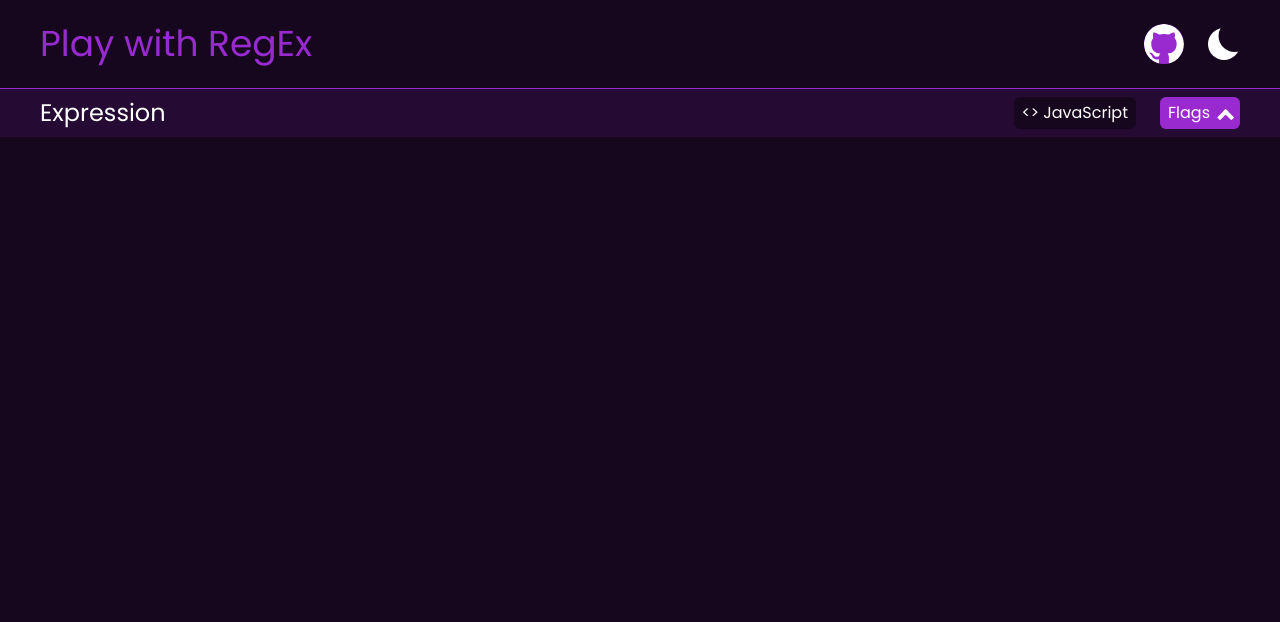
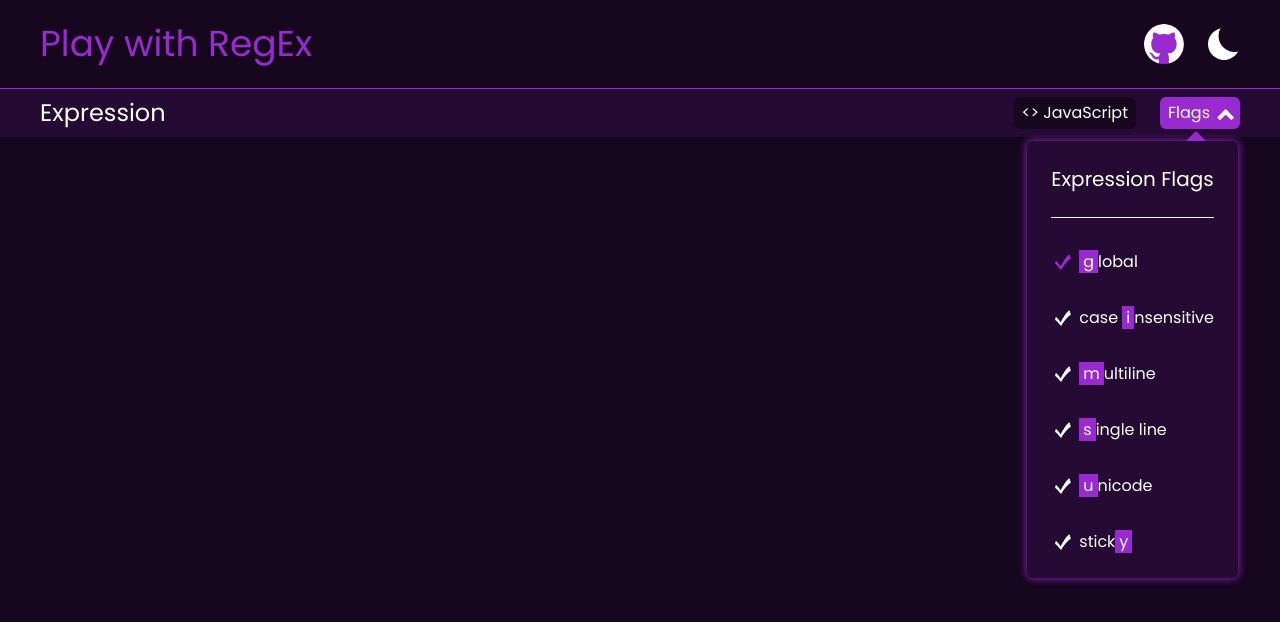
Before and after one commit to Inayath-Hussain/play-with-regex, a React (Vite) app: page / in a window 1280 px wide. Both pictures are taken after a click on the element "Flags". Shown: the top 622 px of the page. Built offline with nearby package versions, Linux system fonts and the light colour scheme.

Commit message:
Add: flags and flag selection feature

```diff
--- a/package.json
+++ b/package.json
@@ -10,13 +10,16 @@
     "preview": "vite preview"
   },
   "dependencies": {
+    "html-react-parser": "^4.2.2",
     "react": "^18.2.0",
     "react-dom": "^18.2.0",
-    "react-router-dom": "^6.16.0"
+    "react-router-dom": "^6.16.0",
+    "sanitize-html": "^2.11.0"
   },
   "devDependencies": {
     "@types/react": "^18.2.15",
     "@types/react-dom": "^18.2.7",
+    "@types/sanitize-html": "^2.9.1",
     "@typescript-eslint/eslint-plugin": "^6.0.0",
     "@typescript-eslint/parser": "^6.0.0",
     "@vitejs/plugin-react": "^4.0.3",
--- a/src/App.css
+++ b/src/App.css
@@ -24,13 +24,6 @@
 
 
 /* flag dropdown */
-/* #flags {
-  border-width: 0 3px 3px 0;
-  padding: 3px;
-  transform: rotate(45deg);
-  -webkit-transform: rotate(45deg);
-} */
-
 #flags {
   transform: rotate(45deg);
   position: relative;
@@ -53,3 +46,44 @@
 .drop-down-open#flags::after {
   transform: rotate(180deg) !important;
 }
+
+/* flag drop down end */
+
+/* flag options position */
+.tool-tip {
+  top: calc(100% - 8px);
+}
+
+@keyframes fade-out {
+  0% {
+    opacity: 1;
+  }
+
+  100% {
+    opacity: 0;
+    display: none;
+  }
+}
+
+@keyframes fade-in {
+  0% {
+    opacity: 0;
+  }
+
+  100% {
+    opacity: 1;
+    display: block;
+  }
+}
+
+.open {
+  animation: fade-in 500ms ease forwards;
+}
+
+.close {
+  animation: fade-out 500ms ease forwards;
+}
+
+em{
+  @apply px-1 bg-primary;
+}
--- /dev/null
+++ b/src/components/flags.tsx
@@ -0,0 +1,74 @@
+import { MutableRefObject, useEffect, useRef } from 'react'
+import FlagsInput from "./flagsInput"
+
+interface Ilist {
+    value: string,
+    name: string
+}
+
+interface Iprops {
+    isDropDownOpen: boolean
+    handleDropDown: () => void
+    selectedFlags: string[]
+    handleSelection: (value: string) => void
+    buttonRef: MutableRefObject<HTMLDivElement | null>
+}
+
+const Flags: React.FC<Iprops> = ({ isDropDownOpen, handleDropDown, selectedFlags, handleSelection, buttonRef }) => {
+    const dropDownRef = useRef<HTMLDivElement | null>(null)
+
+    const flags: Ilist[] = [
+        { value: 'g', name: 'global' },
+        { value: 'i', name: 'case insensitive' },
+        { value: 'm', name: 'multiline' },
+        { value: 's', name: 'single line' },
+        { value: 'u', name: 'unicode' },
+        { value: 'y', name: 'sticky' }
+    ]
+
+    useEffect(() => {
+        const closeDropDown = (e: MouseEvent) => {
+            console.log(buttonRef.current?.contains(e.target as Node))
+            if (isDropDownOpen && (dropDownRef.current && !dropDownRef.current.contains(e.target as Node))
+                && !buttonRef.current?.contains(e.target as Node)) {
+
+                handleDropDown()
+                console.log('close')
+            }
+        }
+
+        document.addEventListener('click', closeDropDown)
+
+        return () => {
+            document.removeEventListener('click', closeDropDown)
+        }
+    }, [isDropDownOpen])
+
+    return (
+        <div ref={dropDownRef} className={`${isDropDownOpen ? 'open' : 'close'} absolute tool-tip cursor-default
+        `} onClick={e => e.stopPropagation()}>
+
+            {/* connector(tool-tip arrow) */}
+            <div className="border-[10px] border-b-primary border-transparent border-solid w-0 h-0 transition-all duration-500 right-1/2" />
+
+            <div className="px-6 bg-secondary flex flex-col justify-start items-start gap-2 absolute flag-list -right-9 pb-3
+            shadow-flags shadow-primary rounded-md
+            md:gap-4 md:-right-8 md:pb-6">
+
+                <h2 className="py-3 text-xl border-b border-text w-max
+                md:text-xl md:py-6">
+                    Expression Flags
+                </h2>
+
+                {flags.map(f => (
+                    <FlagsInput key={f.value} name={f.name} value={f.value} selected={selectedFlags.includes(f.value)} handleSelection={handleSelection} />
+                ))}
+
+            </div>
+
+
+        </div>
+    );
+}
+
+export default Flags;
--- /dev/null
+++ b/src/components/flagsInput.tsx
@@ -0,0 +1,35 @@
+import sanitizeHTML from 'sanitize-html'
+import htmlReactParser from 'html-react-parser'
+
+interface Iprops {
+    value: string
+    name: string
+    selected: boolean
+    handleSelection: (value: string) => void
+}
+
+const FlagsInput: React.FC<Iprops> = ({ value, name, selected, handleSelection }) => {
+
+    const newName = name.replace(value, `<em>${value}</em>`)
+
+    const sanitizedText = sanitizeHTML(newName, { allowedTags: ['em'] })
+
+
+    return (
+        <>
+            <input type="checkbox" name="" id={value} className="w-0 h-0" onChange={() => handleSelection(value)} />
+            <label htmlFor={value} className="flex flex-row justify-center items-center gap-1 cursor-pointer w-max">
+
+                <svg xmlns="http://www.w3.org/2000/svg" xmlnsXlink="http://www.w3.org/1999/xlink" viewBox="0,0,256,256" width="24px" height="24px">
+                    <g fill="none" fillRule="nonzero" stroke="none" strokeWidth="1" strokeLinecap="butt" strokeLinejoin="miter" strokeMiterlimit="10" strokeDasharray="" strokeDashoffset="0" fontFamily="none" fontWeight="none" fontSize="none" textAnchor="none" style={{ mixBlendMode: "normal" }}><g transform="scale(0.5,0.5)">
+                        <path className={`${selected ? 'fill-primary' : 'fill-white'} transition-all duration-500`} d="M424.3,180c-1,-1.2 -1.5,-2.8 -1.5,-4.3c-14.8,-26.1 -15.7,-58 -30.5,-84.1c-41.7,23.4 -70.2,65.1 -97.4,103.1c-16.4,22.9 -31.1,46.4 -44.6,71.1c-13.6,24.8 -26.8,49.9 -42,73.8c-2.2,3.4 -7.9,5 -10.3,0.7c-7.2,-13.3 -15.3,-26.2 -24.6,-38.2c-8,-10.3 -17.1,-19.5 -25.3,-29.6c-12.7,-15.7 -26.3,-34.5 -43.9,-45.4c-6.4,21 -13.9,41.8 -17.2,63.6c24.6,15.9 43.4,38.9 61.5,61.6c21.2,26.6 43.1,52 66.9,76.3c15.4,-20.1 26,-43.5 38.8,-65.3c15.1,-25.7 32.7,-49.4 51.4,-72.6c18.7,-23.2 40.3,-43.7 62,-63.9c10.2,-9.5 22.2,-17.3 33.1,-26c8.2,-6.6 16.2,-13.4 23.7,-20.7c0,0.1 0,0 -0.1,-0.1z" fill="inherit"></path>
+                        <path d="M436.2,170.3h-2.8c-16.3,-27.7 -16.2,-62.6 -34,-89.9c-1.9,-3 -5.4,-3.1 -8.3,-1.6c-45.6,23.1 -76.2,67.7 -105.2,108.1c-16.6,23.2 -31.6,47 -45.4,72c-12.3,22.3 -24.1,44.8 -37.4,66.6c-6,-10.4 -12.6,-20.4 -19.9,-29.9c-8.2,-10.8 -17.8,-20.3 -26.3,-30.8c-15.2,-18.7 -31.4,-40.9 -53.7,-51.5c-3.7,-1.8 -7.4,0.5 -8.5,4.2c-6.8,23.7 -15.8,47 -19.5,71.4c0,0.1 0,0.2 0,0.4c-2,2.7 -2.2,7.1 1.6,9.4c26.5,15.6 46,40.8 64.9,64.6c22,27.7 45.2,54.1 70.2,79.1c2.3,2.3 6.4,1.8 8.4,-0.5c17.2,-20.6 28.7,-45 41.8,-68.2c14.7,-25.9 32,-50.3 51.1,-73.2c19.2,-22.9 40,-43.7 61.9,-64c10.4,-9.7 22.6,-17.7 33.8,-26.6c9,-7.2 17.7,-14.7 25.9,-22.8c2.3,-0.5 4.2,-2.1 4.6,-4.7c0.6,-0.6 1.2,-1.3 1.8,-1.9c3.8,-4.4 0,-10.2 -5,-10.2zM400.7,201c-10.9,8.7 -22.8,16.5 -33.1,26c-21.8,20.2 -43.4,40.7 -62,63.9c-18.7,23.2 -36.3,46.8 -51.4,72.6c-12.8,21.8 -23.4,45.2 -38.8,65.3c-23.8,-24.2 -45.8,-49.7 -66.9,-76.3c-18.1,-22.7 -37,-45.8 -61.5,-61.6c3.3,-21.8 10.8,-42.6 17.2,-63.6c17.7,10.9 31.2,29.7 43.9,45.4c8.2,10.1 17.3,19.3 25.3,29.6c9.3,12 17.4,24.9 24.6,38.2c2.4,4.4 8.1,2.7 10.3,-0.7c15.3,-23.9 28.4,-49 42,-73.8c13.5,-24.7 28.2,-48.2 44.6,-71.1c27.2,-38 55.8,-79.8 97.4,-103.1c14.8,26.1 15.7,58 30.5,84.1c0,1.5 0.5,3.1 1.5,4.3c0,0.1 0.1,0.2 0.1,0.2c-7.5,7.2 -15.5,14 -23.7,20.6z"></path>
+                    </g></g></svg>
+
+                <p>{htmlReactParser(sanitizedText)}</p>
+            </label>
+        </>
+    );
+}
+
+export default FlagsInput;
--- a/src/page/index.tsx
+++ b/src/page/index.tsx
@@ -1,14 +1,26 @@
-import { useState } from "react";
+import { useState, useRef } from "react";
+import Flags from "../components/flags";
 
 const IndexPage = () => {
+    const buttonRef = useRef<HTMLDivElement | null>(null)
     const [isDropDownOpen, setDropDownStatus] = useState(false)
+
+    const [selectedFlags, setSelectedFlags] = useState<string[]>(['g'])
+
     const handleDropDown = () => {
         setDropDownStatus(!isDropDownOpen)
-        // if (dropDownArrow.current === null) console.error('dropDownRef is null')
-        // dropDownArrow.current?.classList.toggle('drop-down-menu')
+    }
 
-        // open and close list of flags
-
+    const handleFlagSelection = (value: string) => {
+        let newArr = [...selectedFlags]
+        if (selectedFlags.includes(value)) {
+            newArr = newArr.filter(v => v !== value)
+        }
+        else {
+            newArr.push(value)
+        }
+        setSelectedFlags(newArr)
+        console.log(newArr)
     }
 
     return (
@@ -22,10 +34,13 @@ const IndexPage = () => {
                         &lt;&gt;
                         JavaScript</p>
 
-                    <div className="flex flex-row justify-center items-center relative
+                    <div ref={buttonRef} className="flex flex-row justify-center items-center relative
                     bg-primary pl-2 pr-4 py-1 rounded-md cursor-pointer" onClick={handleDropDown}>
                         Flags
                         <div id="flags" className={`${isDropDownOpen ? 'drop-down-open' : ''} ml-[6px] -top-[2px] w-2 h-4 mb-1`} />
+
+                        <Flags isDropDownOpen={isDropDownOpen} handleDropDown={handleDropDown}
+                            selectedFlags={selectedFlags} handleSelection={handleFlagSelection} buttonRef={buttonRef} />
                     </div>
 
                 </div>
--- a/tailwind.config.js
+++ b/tailwind.config.js
@@ -12,6 +12,9 @@ export default {
         'primary': 'var(--primary)',
         'secondary': 'var(--secondary)',
         'accent': 'var(--accent)',
+      },
+      boxShadow: {
+        'flags': '0 0 8px'
       }
     },
   },
```
Also changed, not shown: 1 other file (tests, documents, lock files or other folders).
